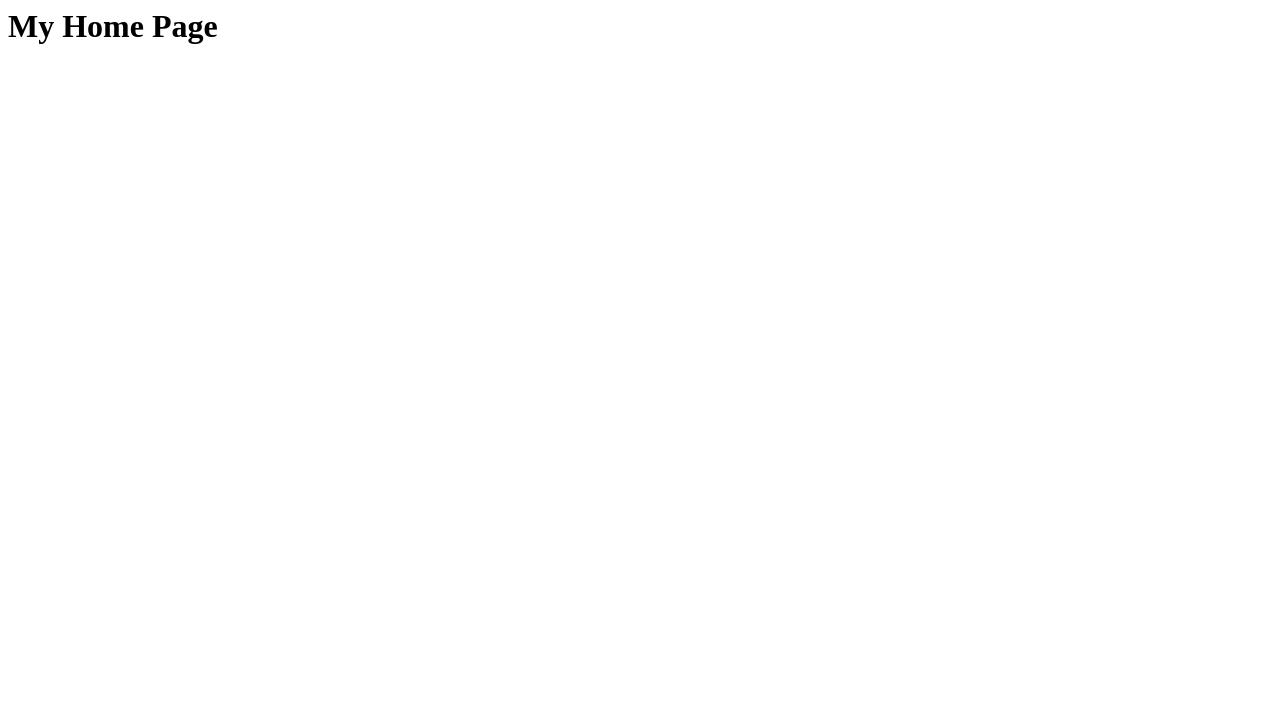
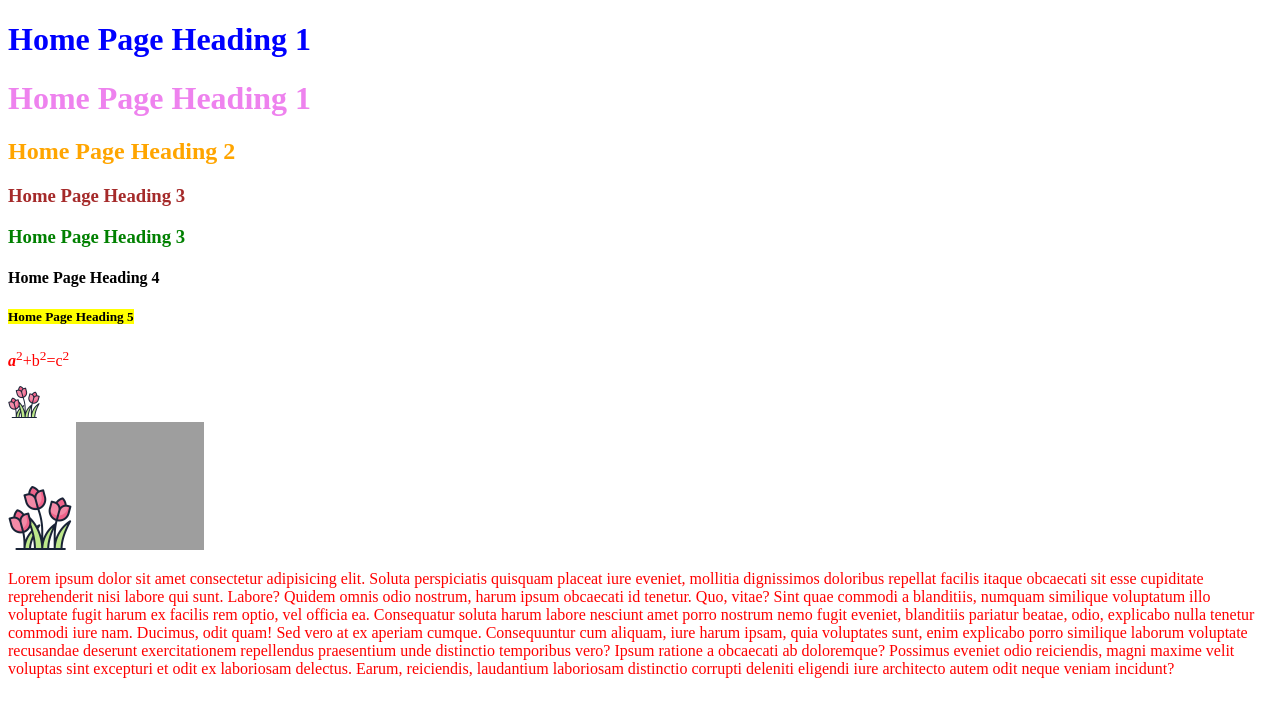
Before and after one commit to suriyonsaramul/htmlbasic, a plain HTML site: page index.html in a window 1280 px wide. Drawn offline with Linux system fonts and the light colour scheme; grey boxes are pictures that could not be loaded.

Commit message:
second commit

```diff
--- /dev/null
+++ b/css/style.css
@@ -0,0 +1,11 @@
+p {
+  color: red;
+}
+
+.heading1 {
+  color: violet;
+}
+
+#heading3 {
+  color: brown;
+}
--- a/index.html
+++ b/index.html
@@ -1,8 +1,40 @@
-<html>
-  <head>
-    <title>HTML Basic</title>
-  </head>
-  <body>
-    <h1>My Home Page</h1>
-  </body>
+<!DOCTYPE html>
+<html lang="en">
+<head>
+  <meta charset="UTF-8">
+  <meta name="viewport" content="width=device-width, initial-scale=1.0">
+  <title>HTML Basic</title>
+  <link rel="stylesheet" href="/css/style.css">
+  <style>
+    h3 {
+      color: green;
+    }
+
+  </style>
+</head>
+<body>
+  <h1 style="color: blue;">Home Page Heading 1</h1>
+  <h1 class="heading1">Home Page Heading 1</h1>
+  <h2 style="color: orange;">Home Page Heading 2</h2>
+  <h3 id="heading3">Home Page Heading 3</h3>
+  <h3>Home Page Heading 3</h3>
+  <h4>Home Page Heading 4</h4>
+  <h5><mark>Home Page Heading 5</mark></h5>
+  <!-- <h6>Home Page Heading 6</h6> -->
+  <p>
+
+    <i><b>a</b></i><sup>2</sup>+b<sup>2</sup>=c<sup>2</sup>
+  </p>
+  <a href="https://www.ubru.ac.th" target="_blank">
+    <img title="UBRU Home Page" src="tulips.png" alt="" width="32" height="32">
+  </a>
+  <br>
+  <img src="/images/tulips.png" alt="Tulips Image" width="64" height="64">
+  <img src="https://www.pokemon.com/static-assets/content-assets/cms2/img/pokedex/full/672.png" alt="" width="128" height="128">
+  <p>Lorem ipsum dolor sit amet consectetur adipisicing elit. Soluta perspiciatis quisquam placeat iure eveniet, mollitia dignissimos doloribus repellat facilis itaque obcaecati sit esse cupiditate reprehenderit nisi labore qui sunt. Labore?
+  Quidem omnis odio nostrum, harum ipsum obcaecati id tenetur. Quo, vitae? Sint quae commodi a blanditiis, numquam similique voluptatum illo voluptate fugit harum ex facilis rem optio, vel officia ea.
+  Consequatur soluta harum labore nesciunt amet porro nostrum nemo fugit eveniet, blanditiis pariatur beatae, odio, explicabo nulla tenetur commodi iure nam. Ducimus, odit quam! Sed vero at ex aperiam cumque.
+  Consequuntur cum aliquam, iure harum ipsam, quia voluptates sunt, enim explicabo porro similique laborum voluptate recusandae deserunt exercitationem repellendus praesentium unde distinctio temporibus vero? Ipsum ratione a obcaecati ab doloremque?
+  Possimus eveniet odio reiciendis, magni maxime velit voluptas sint excepturi et odit ex laboriosam delectus. Earum, reiciendis, laudantium laboriosam distinctio corrupti deleniti eligendi iure architecto autem odit neque veniam incidunt?</p>
+</body>
 </html>
```
Also changed, not shown: input.html (added, +17 -0 lines), list.html (added, +22 -0 lines), table.html (added, +31 -0 lines), images/tulips.png (added), tulips.png (added).
